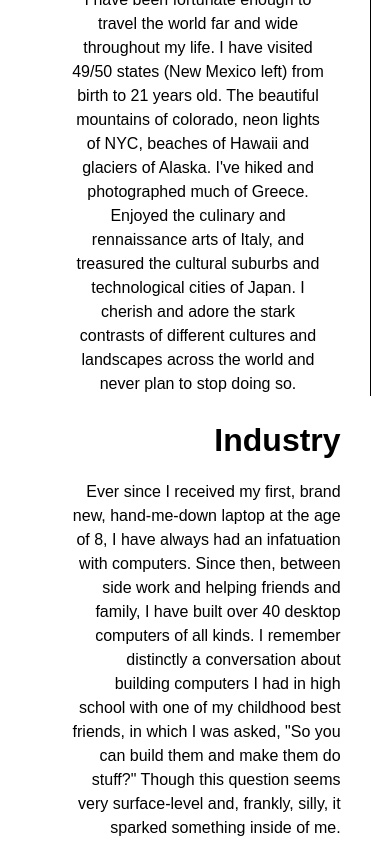
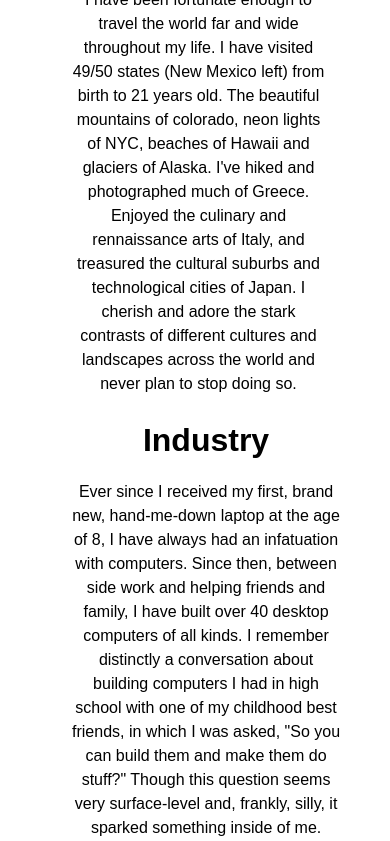
Before and after one commit to GabeBullerman/Personal, a plain HTML site: page index.html in a window 390 px wide. Shown: the part 7227-8068 px from the top of the page. Drawn offline with Linux system fonts and the light colour scheme.

Commit message:
Complete Mobile

```diff
--- a/style.css
+++ b/style.css
@@ -529,6 +529,25 @@ img {
         margin-bottom: 20px; /* Add space between paragraphs */
         border-bottom: none; /* Remove lines after paragraphs */
     }
+    #Me .column:nth-child(1) {
+        text-align: center; /* Align text to the left for the first column */
+        line-height: 1.5; /* Add extra space between words */
+    }
+
+    #Me .column:nth-child(2) {
+        text-align: center; /* Align text to the center for the second column */
+        line-height: 1.5; /* Add extra space between words */
+    }
+
+    #Me .column:nth-child(3) {
+        text-align: center; /* Align text to the right for the third column */
+        line-height: 1.5; /* Add extra space between words */
+    }
+
+    #Me .column:not(:last-child) {
+        border-right: 0px solid #fff; /* Adjust color and thickness as needed */
+    }
+
 }
 
 /*
```
